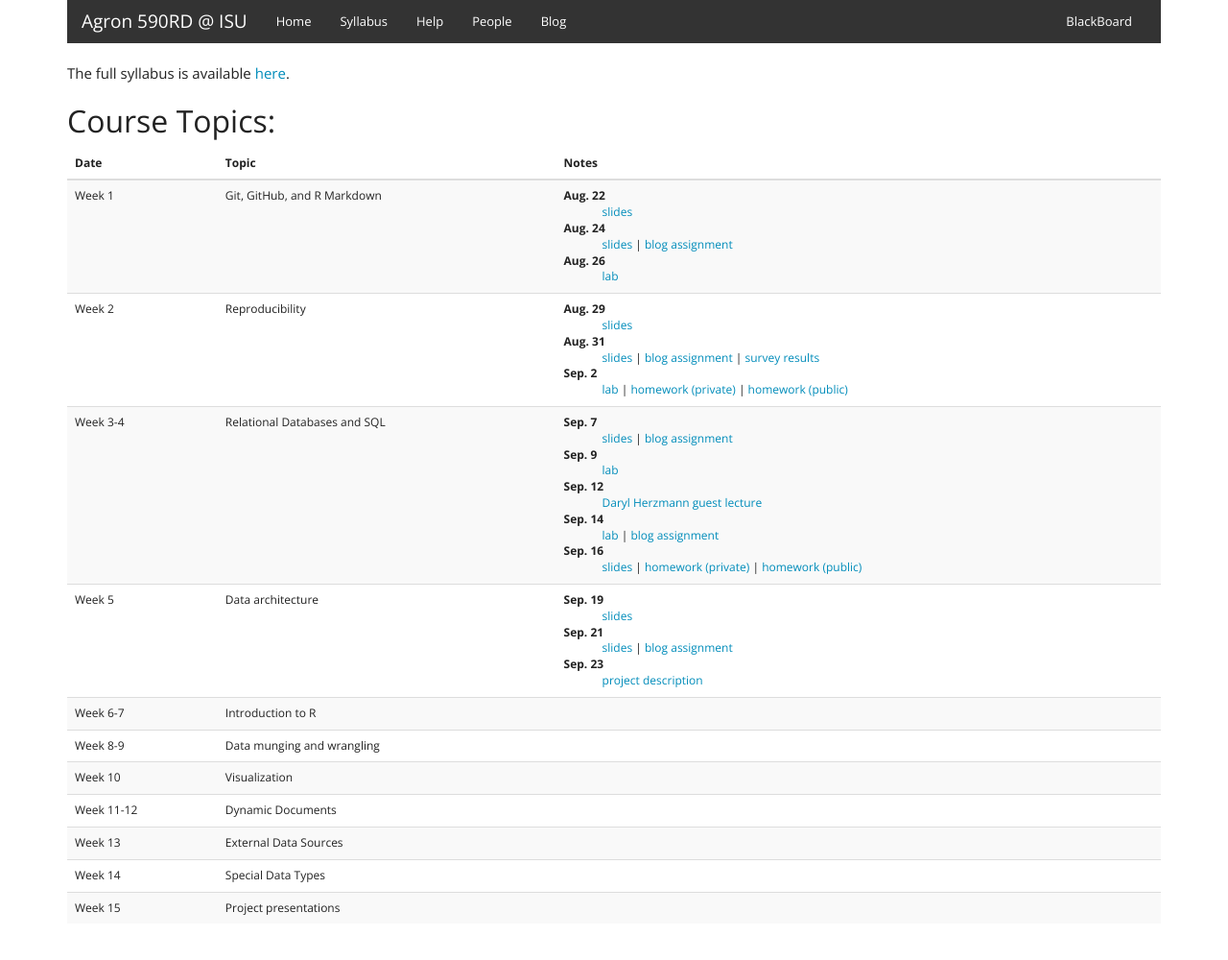
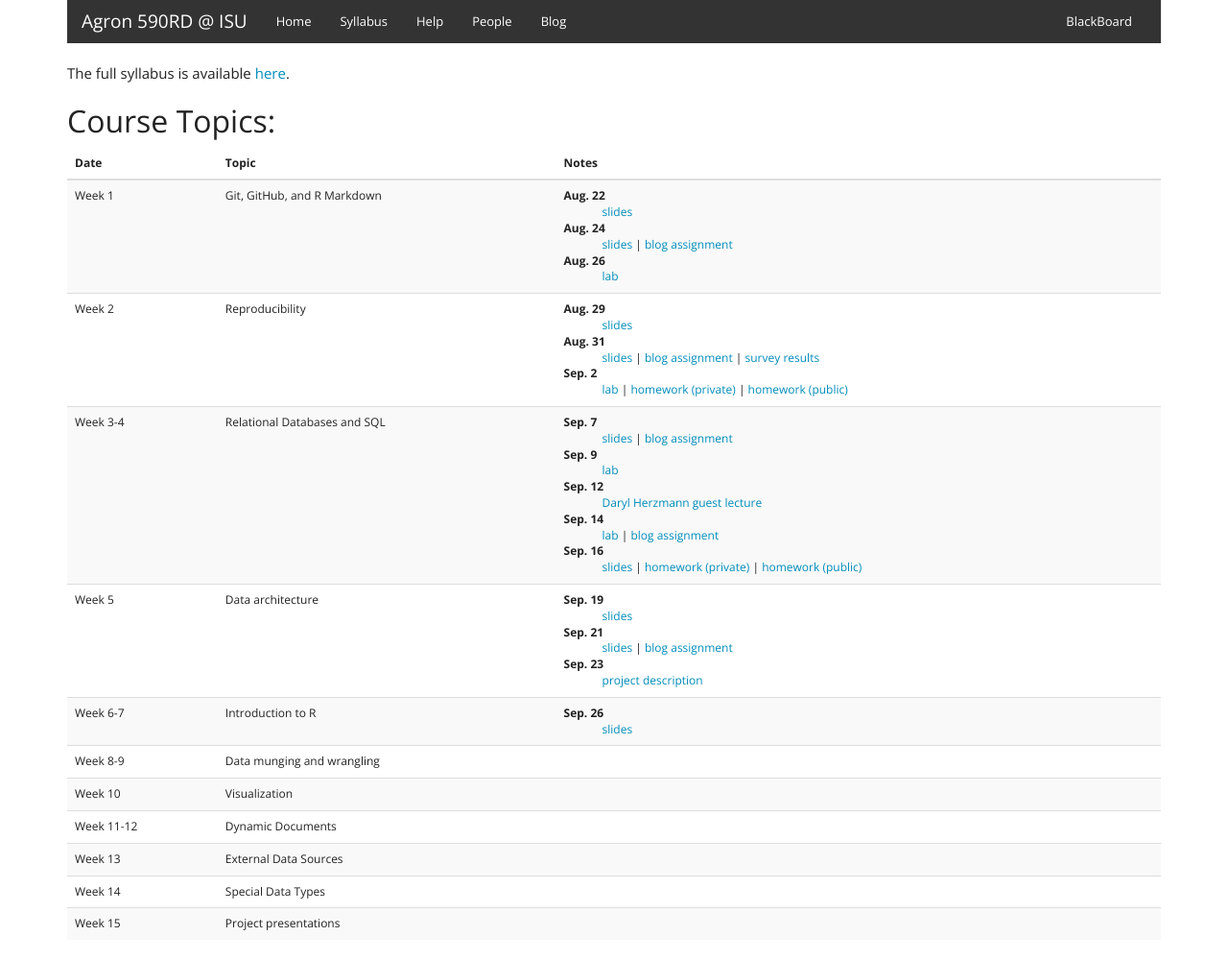
Before and after one commit to agron590-ISU/agron590-ISU.github.io, a Jekyll site: the page built from syllabus.html, in a window 1280 px wide. Shown: the whole page at 96% size. Built offline with Jekyll 4.4.1, drawn with Linux system fonts in a browser that asks for light colours.

Commit message:
add link to slideS

```diff
--- a/syllabus.html
+++ b/syllabus.html
@@ -80,7 +80,12 @@
       <tr>
         <td>Week 6-7</td>
         <td>Introduction to R</td>
-        <td></td>
+        <td>
+          <dl>
+          <dt>Sep. 26</dt>
+          <dd><a href="../materials/week_06/intro/slides.html" target=_blank>slides</a></dd>
+          </dl>
+        </td>
       </tr>
       <tr>
         <td>Week 8-9</td>
```
